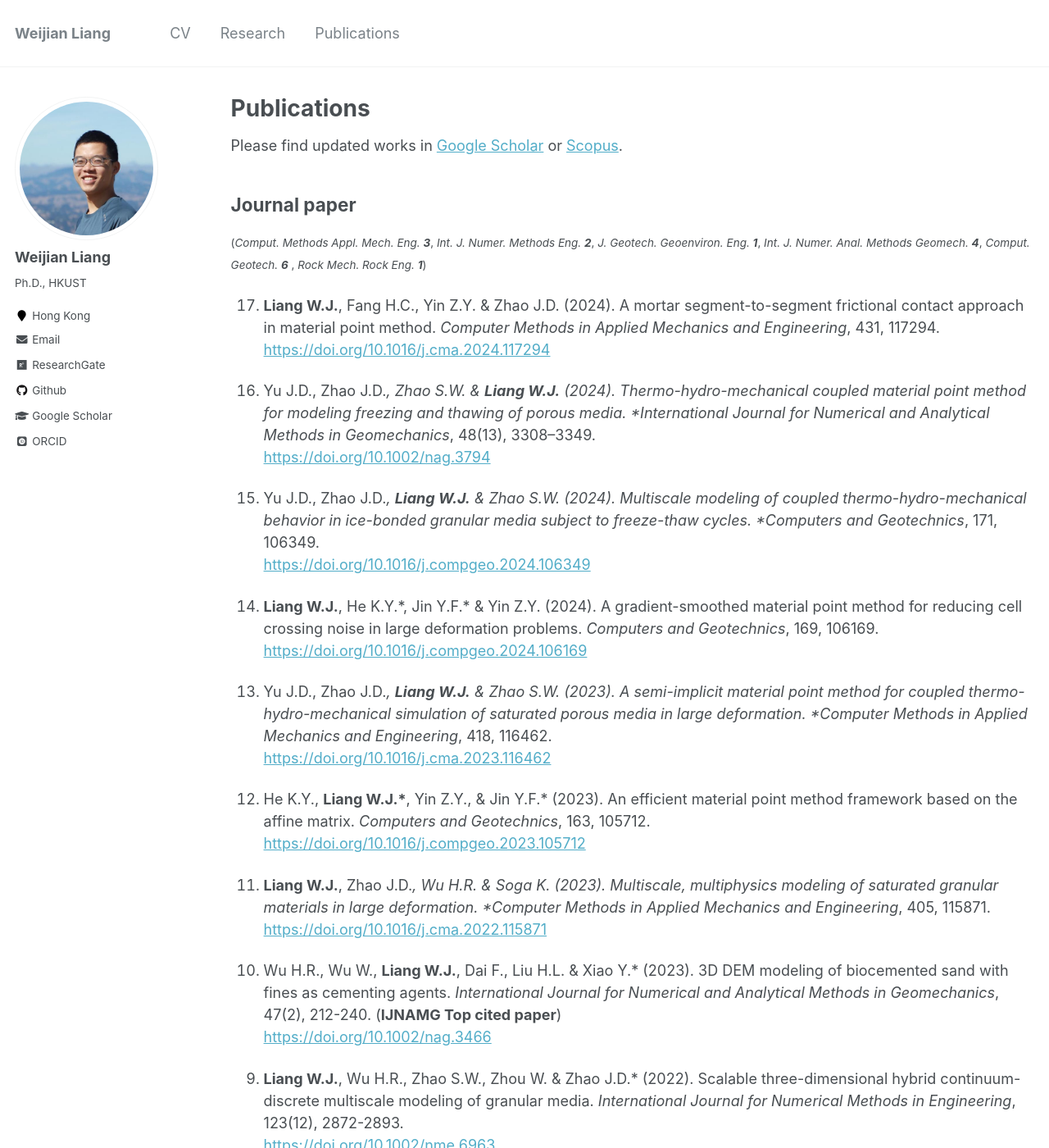
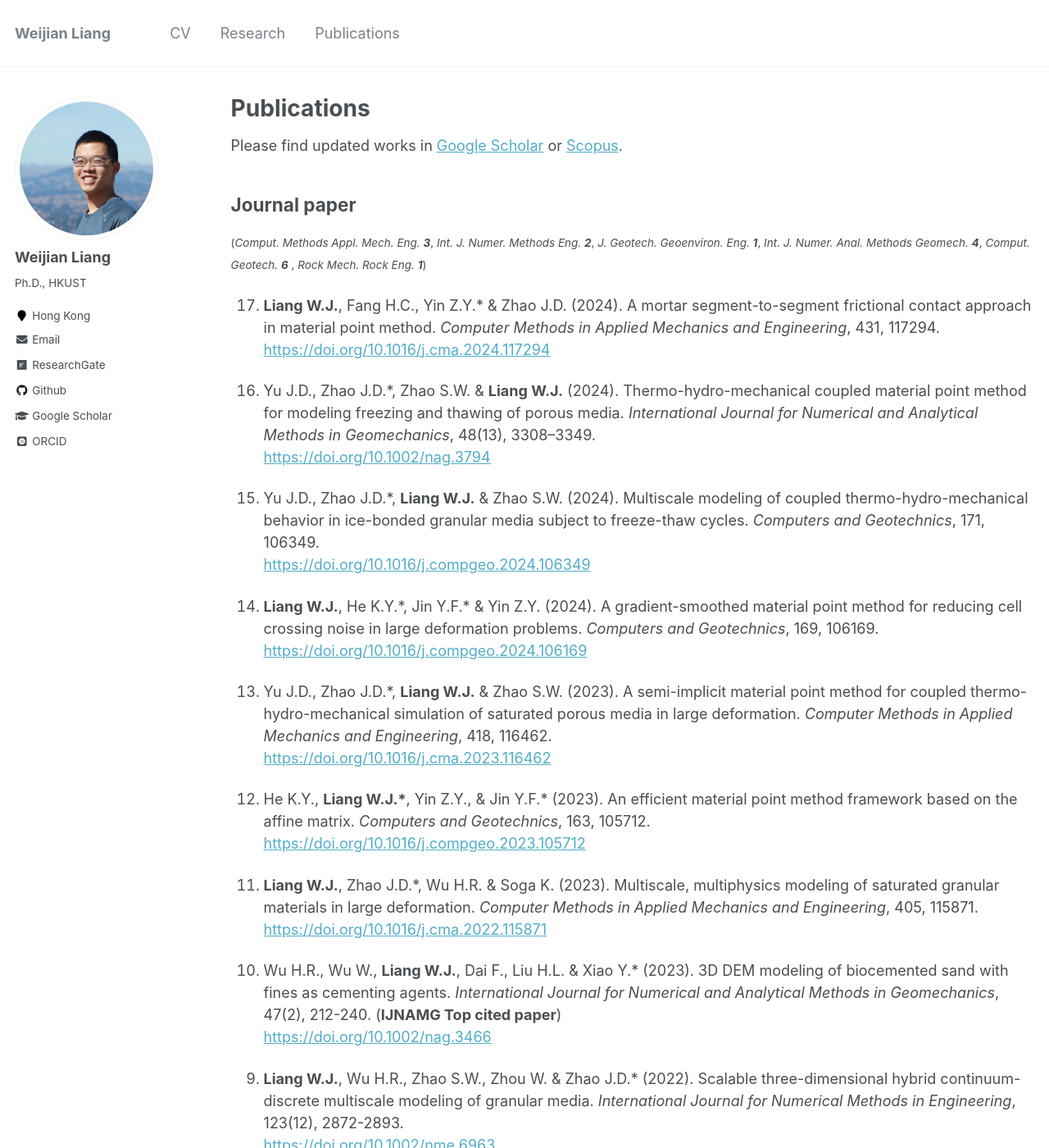
Before and after one commit to WeijianLiang/WeijianLiang.github.io, a Jekyll site: the page built from _pages/publications.md, in a window 1280 px wide and 1400 px high. Shown: the whole window at 82% size. Built offline with Jekyll 4.4.1, drawn with Linux system fonts in a browser that asks for light colours; some web fonts are replaced.

Commit message:
fix font style error

```diff
--- a/_pages/publications.md
+++ b/_pages/publications.md
@@ -15,17 +15,17 @@
  *Comput. Geotech.* ***6*** ,
 *Rock Mech. Rock Eng.* ***1***)</small>
 
-1.  **Liang W.J.**, Fang H.C., Yin Z.Y. & Zhao J.D. (2024). A mortar segment-to-segment frictional contact approach in material point method.
+1.  **Liang W.J.**, Fang H.C., Yin Z.Y.\* & Zhao J.D. (2024). A mortar segment-to-segment frictional contact approach in material point method.
 *Computer Methods in Applied Mechanics and Engineering*,
 431, 117294.
 <br /><https://doi.org/10.1016/j.cma.2024.117294>
 
-2.  Yu J.D., Zhao J.D.*,  Zhao S.W. & **Liang W.J.** (2024). Thermo-hydro-mechanical coupled material point method for modeling freezing and thawing of porous media.
+2.  Yu J.D., Zhao J.D.\*,  Zhao S.W. & **Liang W.J.** (2024). Thermo-hydro-mechanical coupled material point method for modeling freezing and thawing of porous media.
 *International Journal for Numerical and Analytical Methods in Geomechanics*,
 48(13), 3308–3349.
 <br /><https://doi.org/10.1002/nag.3794>
 
-3.  Yu J.D., Zhao J.D.*, **Liang W.J.** & Zhao S.W. (2024). Multiscale modeling of coupled thermo-hydro-mechanical behavior in ice-bonded granular media subject to freeze-thaw cycles.
+3.  Yu J.D., Zhao J.D.\*, **Liang W.J.** & Zhao S.W. (2024). Multiscale modeling of coupled thermo-hydro-mechanical behavior in ice-bonded granular media subject to freeze-thaw cycles.
 *Computers and Geotechnics*,
 171, 106349.
 <br /><https://doi.org/10.1016/j.compgeo.2024.106349>
@@ -35,7 +35,7 @@
 169, 106169.
 <br /><https://doi.org/10.1016/j.compgeo.2024.106169>
 
-5.  Yu J.D., Zhao J.D.*, **Liang W.J.** & Zhao S.W. (2023). A semi-implicit material point method for coupled thermo-hydro-mechanical simulation of saturated porous media in large deformation.
+5.  Yu J.D., Zhao J.D.\*, **Liang W.J.** & Zhao S.W. (2023). A semi-implicit material point method for coupled thermo-hydro-mechanical simulation of saturated porous media in large deformation.
 *Computer Methods in Applied Mechanics and Engineering*,
 418, 116462.
 <br /><https://doi.org/10.1016/j.cma.2023.116462>
@@ -45,12 +45,12 @@
 163, 105712.
 <br /><https://doi.org/10.1016/j.compgeo.2023.105712>
 
-7.   **Liang W.J.**, Zhao J.D.*, Wu H.R. & Soga K. (2023). Multiscale, multiphysics modeling of saturated granular materials in large deformation.
+7.   **Liang W.J.**, Zhao J.D.\*, Wu H.R. & Soga K. (2023). Multiscale, multiphysics modeling of saturated granular materials in large deformation.
 *Computer Methods in Applied Mechanics and Engineering*,
 405, 115871.
 <br /><https://doi.org/10.1016/j.cma.2022.115871>
 
-8.   Wu H.R., Wu W., **Liang W.J.**, Dai F., Liu H.L. & Xiao Y.* (2023). 3D DEM modeling of biocemented sand with fines as cementing agents.
+8.   Wu H.R., Wu W., **Liang W.J.**, Dai F., Liu H.L. & Xiao Y.\* (2023). 3D DEM modeling of biocemented sand with fines as cementing agents.
 *International Journal for Numerical and Analytical Methods in Geomechanics*,
 47(2), 212-240. (**IJNAMG Top cited paper**)
 <br /><https://doi.org/10.1002/nag.3466>
@@ -95,7 +95,7 @@
 53(7), 3133 - 3147
 <br /><https://doi.org/10.1007/s00603-020-02100-8>
 
-17. **Liang W.J.** & Zhao J.D.* (2019). Multiscale modelling of large deformation in geomechanics.
+17. **Liang W.J.** & Zhao J.D.\* (2019). Multiscale modelling of large deformation in geomechanics.
 *International Journal for Numerical and Analytical Methods in Geomechanics*,
 43, 1080–1114. (**IJNAMG Top downloaded paper**)
 <br /><https://doi.org/10.1002/nag.2921>
```
